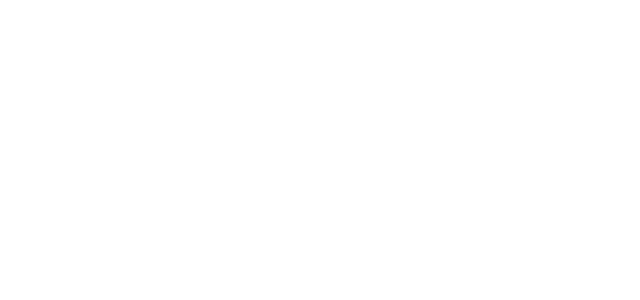
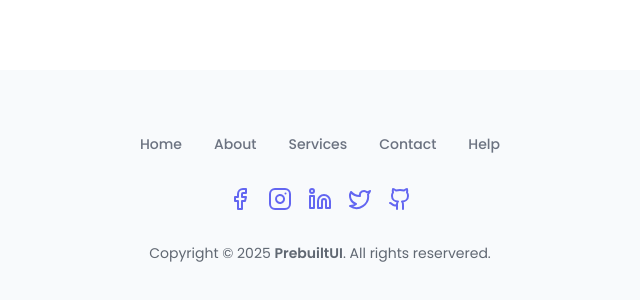
Before and after one commit to arun9557/ab_memegames, a React (Vite) app: page / in a window 1280 px wide. Shown: the part 3082-3382 px from the top of the page, without its empty margins (320-960 px from the left). Before the commit the page ends 3152 px from the top, so only its background shows below. Built offline with nearby package versions, Linux system fonts and the light colour scheme.

Commit message:
footer added in home and footer scc

```diff
--- /dev/null
+++ b/src/components/home/Footer.css
@@ -0,0 +1,76 @@
+@import url('https://fonts.googleapis.com/css2?family=Poppins:ital,wght@0,100;0,200;0,300;0,400;0,500;0,600;0,700;0,800;0,900;1,100;1,200;1,300;1,400;1,500;1,600;1,700;1,800;1,900&display=swap');
+
+.custom-footer {
+    display: flex;
+    flex-direction: column;
+    align-items: center;
+    justify-content: space-around;
+    width: 100%;
+    padding: 4rem 0;
+    /* py-16 */
+    font-size: 0.875rem;
+    /* text-sm */
+    color: rgba(31, 41, 55, 0.7);
+    /* text-gray-800/70 */
+    background-color: #f8fafc;
+    /* bg-slate-50 */
+    font-family: 'Poppins', sans-serif;
+}
+
+.footer-nav {
+    display: flex;
+    align-items: center;
+    gap: 2rem;
+    /* gap-8 */
+    flex-wrap: wrap;
+    justify-content: center;
+}
+
+.footer-link {
+    font-weight: 500;
+    /* font-medium */
+    color: #6b7280;
+    /* text-gray-500 */
+    text-decoration: none;
+    transition: all 0.3s;
+}
+
+.footer-link:hover {
+    color: black;
+}
+
+.footer-socials {
+    display: flex;
+    align-items: center;
+    gap: 1rem;
+    /* gap-4 */
+    margin-top: 2rem;
+    /* mt-8 */
+    color: #6366f1;
+    /* text-indigo-500 */
+}
+
+.social-icon {
+    transition: all 0.3s;
+    color: inherit;
+    display: flex;
+    align-items: center;
+    justify-content: center;
+}
+
+.social-icon:hover {
+    transform: translateY(-2px);
+    /* hover:-translate-y-0.5 */
+}
+
+.footer-copyright {
+    margin-top: 2rem;
+    /* mt-8 */
+    text-align: center;
+}
+
+.footer-copyright a {
+    color: inherit;
+    text-decoration: none;
+    font-weight: 600;
+}
--- /dev/null
+++ b/src/components/home/Footer.jsx
@@ -0,0 +1,48 @@
+import React from 'react';
+import './Footer.css';
+
+const Footer = () => {
+    return (
+        <footer className="custom-footer">
+            <div className="footer-nav">
+                <a href="#" className="footer-link">Home</a>
+                <a href="#" className="footer-link">About</a>
+                <a href="#" className="footer-link">Services</a>
+                <a href="#" className="footer-link">Contact</a>
+                <a href="#" className="footer-link">Help</a>
+            </div>
+            <div className="footer-socials">
+                <a href="#" className="social-icon">
+                    <svg width="24" height="24" viewBox="0 0 24 24" fill="none" xmlns="http://www.w3.org/2000/svg">
+                        <path d="M18 2h-3a5 5 0 0 0-5 5v3H7v4h3v8h4v-8h3l1-4h-4V7a1 1 0 0 1 1-1h3z" stroke="currentColor" strokeWidth="2" strokeLinecap="round" strokeLinejoin="round" />
+                    </svg>
+                </a>
+                <a href="#" className="social-icon">
+                    <svg width="24" height="24" viewBox="0 0 24 24" fill="none" xmlns="http://www.w3.org/2000/svg">
+                        <path d="M17 2H7a5 5 0 0 0-5 5v10a5 5 0 0 0 5 5h10a5 5 0 0 0 5-5V7a5 5 0 0 0-5-5" stroke="currentColor" strokeWidth="2" strokeLinecap="round" strokeLinejoin="round" />
+                        <path d="M16 11.37a4 4 0 1 1-7.914 1.173A4 4 0 0 1 16 11.37m1.5-4.87h.01" stroke="currentColor" strokeWidth="2" strokeLinecap="round" strokeLinejoin="round" />
+                    </svg>
+                </a>
+                <a href="#" className="social-icon">
+                    <svg width="24" height="24" viewBox="0 0 24 24" fill="none" xmlns="http://www.w3.org/2000/svg">
+                        <path d="M16 8a6 6 0 0 1 6 6v7h-4v-7a2 2 0 0 0-4 0v7h-4v-7a6 6 0 0 1 6-6M6 9H2v12h4zM4 6a2 2 0 1 0 0-4 2 2 0 0 0 0 4" stroke="currentColor" strokeWidth="2" strokeLinecap="round" strokeLinejoin="round" />
+                    </svg>
+                </a>
+                <a href="#" className="social-icon">
+                    <svg width="24" height="24" viewBox="0 0 24 24" fill="none" xmlns="http://www.w3.org/2000/svg">
+                        <path d="M22 4s-.7 2.1-2 3.4c1.6 10-9.4 17.3-18 11.6 2.2.1 4.4-.6 6-2C3 15.5.5 9.6 3 5c2.2 2.6 5.6 4.1 9 4-.9-4.2 4-6.6 7-3.8 1.1 0 3-1.2 3-1.2" stroke="currentColor" strokeWidth="2" strokeLinecap="round" strokeLinejoin="round" />
+                    </svg>
+                </a>
+                <a href="#" className="social-icon">
+                    <svg width="24" height="24" viewBox="0 0 24 24" fill="none" xmlns="http://www.w3.org/2000/svg">
+                        <path d="M15 22v-4a4.8 4.8 0 0 0-1-3.5c3 0 6-2 6-5.5.08-1.25-.27-2.48-1-3.5.28-1.15.28-2.35 0-3.5 0 0-1 0-3 1.5-2.64-.5-5.36-.5-8 0C6 2 5 2 5 2c-.3 1.15-.3 2.35 0 3.5A5.4 5.4 0 0 0 4 9c0 3.5 3 5.5 6 5.5-.39.49-.68 1.05-.85 1.65S8.93 17.38 9 18v4" stroke="currentColor" strokeWidth="2" strokeLinecap="round" strokeLinejoin="round" />
+                        <path d="M9 18c-4.51 2-5-2-7-2" stroke="currentColor" strokeWidth="2" strokeLinecap="round" strokeLinejoin="round" />
+                    </svg>
+                </a>
+            </div>
+            <p className="footer-copyright">Copyright © 2025 <a href="https://prebuiltui.com">PrebuiltUI</a>. All rights reservered.</p>
+        </footer>
+    );
+};
+
+export default Footer;
--- a/src/pages/home.jsx
+++ b/src/pages/home.jsx
@@ -7,6 +7,7 @@
 import LeaderboardCard from '../components/home/LeaderboardCard';
 import NewReleasesCard from '../components/home/NewReleasesCard';
 import CommunityCard from '../components/home/CommunityCard';
+import Footer from '../components/home/Footer';
 
 const Home = () => {
     return (
@@ -46,6 +47,7 @@
                     <CommunityCard />
                 </ScrollStackItem>
             </ScrollStack>
+            <Footer />
         </div>
     );
 };
```
